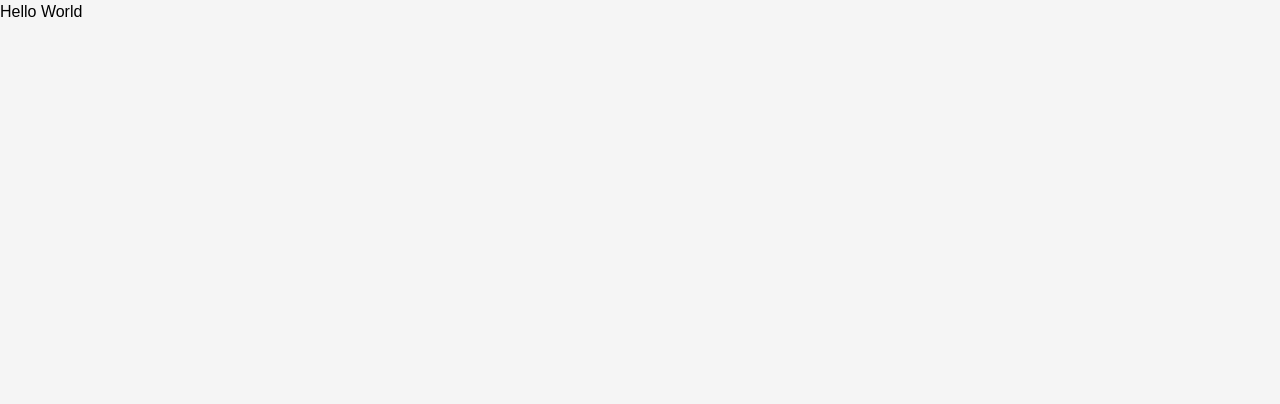
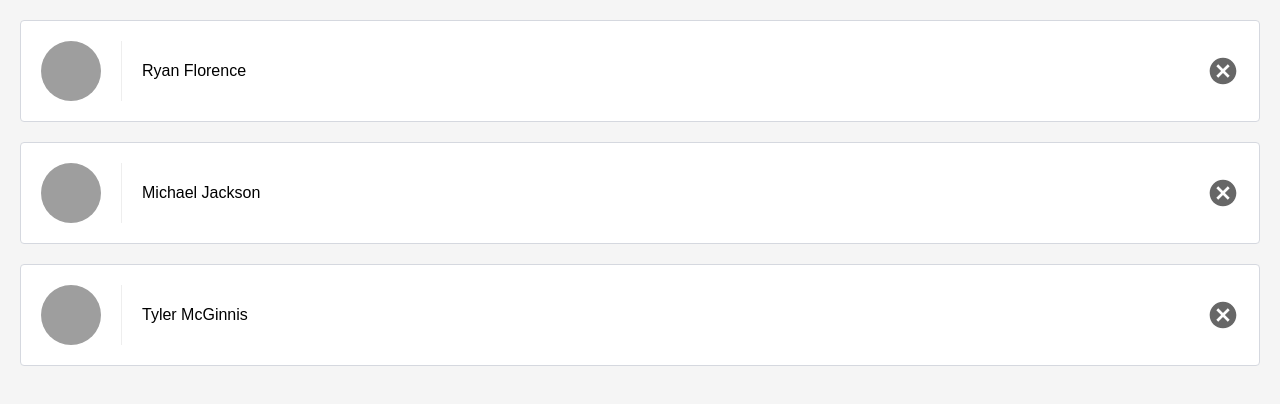
Before and after one commit to EvanMatveev/Udacity-FEND-contacts, a React (Create React App) app: page / in a window 1280 px wide. Shown: the top 404 px of the page. Built offline with nearby package versions, Linux system fonts and the light colour scheme.

Commit message:
Added cards to the App

```diff
--- a/src/App.js
+++ b/src/App.js
@@ -1,8 +1,34 @@
 import React, { Component } from "react";
+import ListContacts from "./ListContacts";
+
+const contacts = [
+  {
+    id: "ryan",
+    name: "Ryan Florence",
+    email: "ryan@reacttraining.com",
+    avatarURL: "http://localhost:5001/ryan.jpg"
+  },
+  {
+    id: "michael",
+    name: "Michael Jackson",
+    email: "michael@reacttraining.com",
+    avatarURL: "http://localhost:5001/michael.jpg"
+  },
+  {
+    id: "tyler",
+    name: "Tyler McGinnis",
+    email: "tyles@reacttraining.com",
+    avatarURL: "http://localhost:5001/tyler.jpg"
+  }
+];
 
 class App extends Component {
   render() {
-    return <div>Hello World</div>;
+    return (
+      <div>
+        <ListContacts contacts={contacts} />
+      </div>
+    );
   }
 }
 
--- /dev/null
+++ b/src/ListContacts.js
@@ -0,0 +1,28 @@
+import React, { Component } from "react";
+
+class ListContacts extends Component {
+  render() {
+    console.log("Props", this.props.contacts);
+    return (
+      <ol className="contact-list">
+        {this.props.contacts.map(contact => (
+          <li key={contact.id} className="contact-list-item">
+            <div
+              className="contact-avatar"
+              style={{
+                backgroundImage: `url(${contact.avatarURL})`
+              }}
+            />
+            <div className="contact-details">
+              <p>{contact.name}</p>
+              <p>{contact.details}</p>
+            </div>
+            <button className="contact-remove">Remove</button>
+          </li>
+        ))}
+      </ol>
+    );
+  }
+}
+
+export default ListContacts;
```
